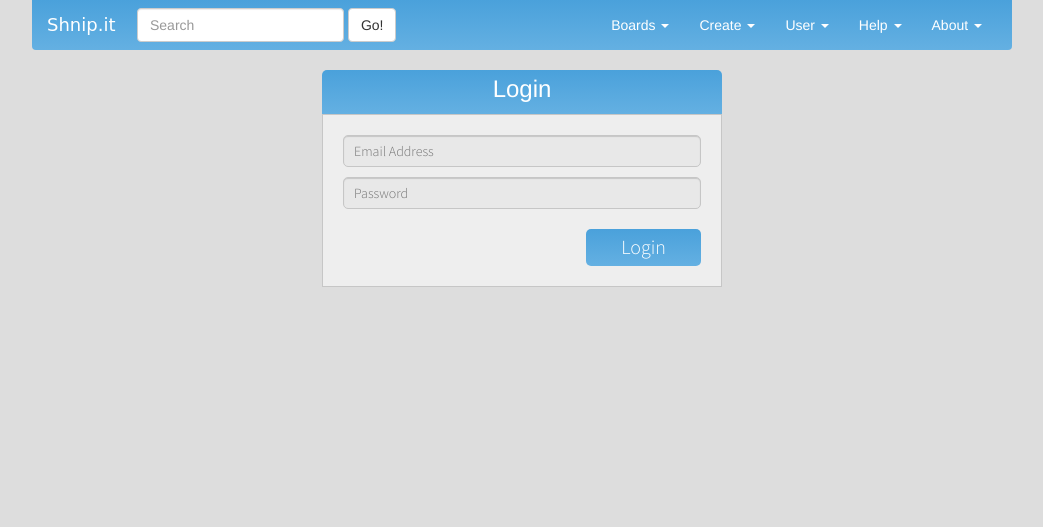
After one commit to schnip-it/schnip.it, a Django app: template src/shnipit/templates/account/login.html in a window 1280 px wide. The commit adds this page. Shown: the top 527 px of the page, without its empty margins (118-1161 px from the left). Run offline with Django 3.2, Linux system fonts and the light colour scheme; the template is opened without the code that fills it, so the values that code supplies are empty; some libraries are stand-ins or nearby versions; some web fonts are replaced.

Commit message:
Adding extra css files and fixing more links.

```diff
--- /dev/null
+++ b/src/shnipit/templates/account/login.html
@@ -0,0 +1,36 @@
+{% extends "site_base.html" %}
+
+{% load staticfiles %}
+
+{% block head_title %}
+  Login
+{% endblock %}
+
+{% block extra_css %}
+	<link rel="stylesheet" href="{% static 'css/login.css' %}">
+{% endblock %}
+
+{% block body %}
+<div class="content very-thin">
+
+	<section class="login-panel">
+		<header class="login-panel-header blue">
+			<h3>Login</h3>
+		</header>
+		<div class="clear"></div>
+		<!-- &#013;&#010; -->
+		<div class="login-panel-body panel-body blue">
+
+			<form id="form-login"method="post" action="">
+
+				<input class="green" placeholder="Email Address" type="text" name="user">
+				<input class="green" placeholder="Password" type="password" name="pass">
+
+				<button name="save" type="submit" class="blue login-button">Login</button>
+			</form>
+		<div class="clear"></div>
+		</div>
+	</section>
+
+</div>
+{% endblock %}
--- a/src/shnipit/templates/header.html
+++ b/src/shnipit/templates/header.html
@@ -66,8 +66,8 @@
 	      <li class="dropdown">
 	        <a href="#" class="dropdown-toggle" data-toggle="dropdown">User <b class="caret"></b></a>
 	        <ul class="dropdown-menu">
-	          <li><a href="{% url 'login' %}">Login</a></li>
-	          <li><a href="{% url 'registration' %}">Register</a></li>
+	          <li><a href="{% url 'account_login' %}">Login</a></li>
+	          <li><a href="{% url 'account_signup' %}">Register</a></li>
 	        </ul>
 	      </li>
 	      <li class="dropdown">
--- a/src/shnipit/templates/site_base.html
+++ b/src/shnipit/templates/site_base.html
@@ -9,6 +9,7 @@
     <!-- Bootstrap core CSS -->
 		<link rel="stylesheet" href="//netdna.bootstrapcdn.com/bootstrap/3.0.2/css/bootstrap.min.css">
 		<link rel="stylesheet" href="{% static 'css/main.css' %}">
+		{% block extra_css %}{% endblock %}
 
 		{% endblock %}
   </head>
--- /dev/null
+++ b/src/snippets/static/css/login.css
@@ -0,0 +1,10 @@
+.login-panel-body input {
+	width: 100% !important;
+	margin-bottom: 10px;
+}
+
+.login-button {
+	margin-top: 10px;
+	float: right;
+	padding: 4px 35px;
+}
```
Also changed, not shown: src/shnipit/templates/shnipit/home.html (+7 -7 lines), src/shnipit/templates/account/signup.html (added), src/shnipit/templates/shnipit/about.html (line endings or trailing spaces).
